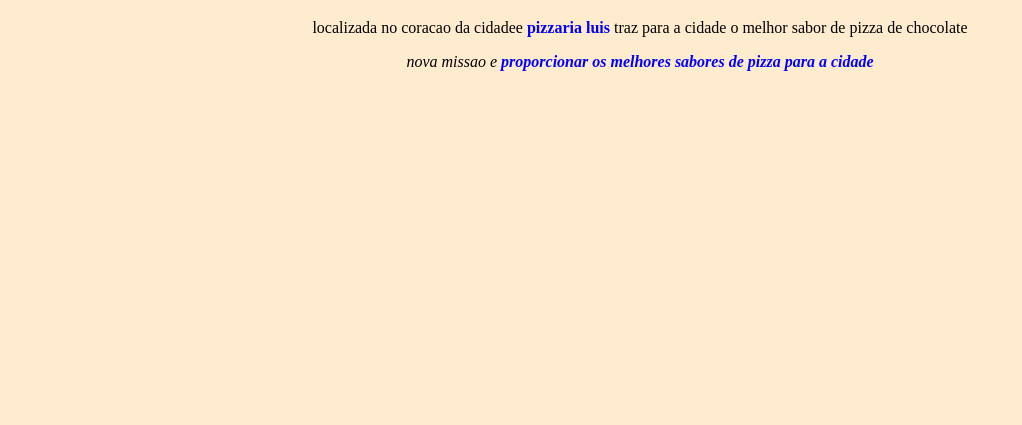
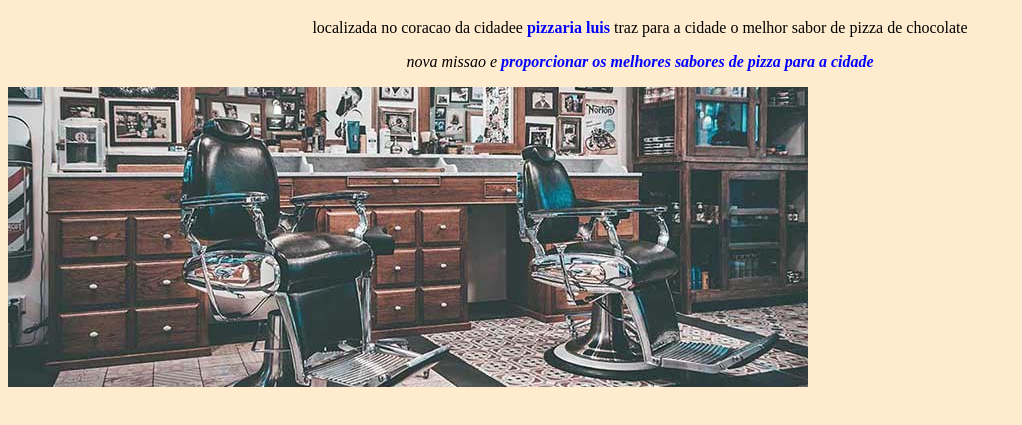
Before and after one commit to Luisf1234O/projetohtml1b, a plain HTML site: page index.html in a window 1280 px wide. Shown: the part 61-486 px from the top of the page, without its empty margins (0-1022 px from the left). Drawn offline with Linux system fonts and the light colour scheme.

Commit message:
aula 18-10

```diff
--- a/index.html
+++ b/index.html
@@ -10,5 +10,6 @@
     <h1> Sobre pizzaria luis </h1>
     <p> localizada no coracao da cidadee <strong> pizzaria luis </strong> traz para a cidade o melhor sabor de pizza de chocolate </p>
     <p> <em>nova missao e <strong> proporcionar os melhores sabores de pizza para a cidade</strong> </em> </p>
+<img src="banner.jpg" alt="setor de atendimento">
 </body>
 </html>
```
Also changed, not shown: banner.jpg (added).
